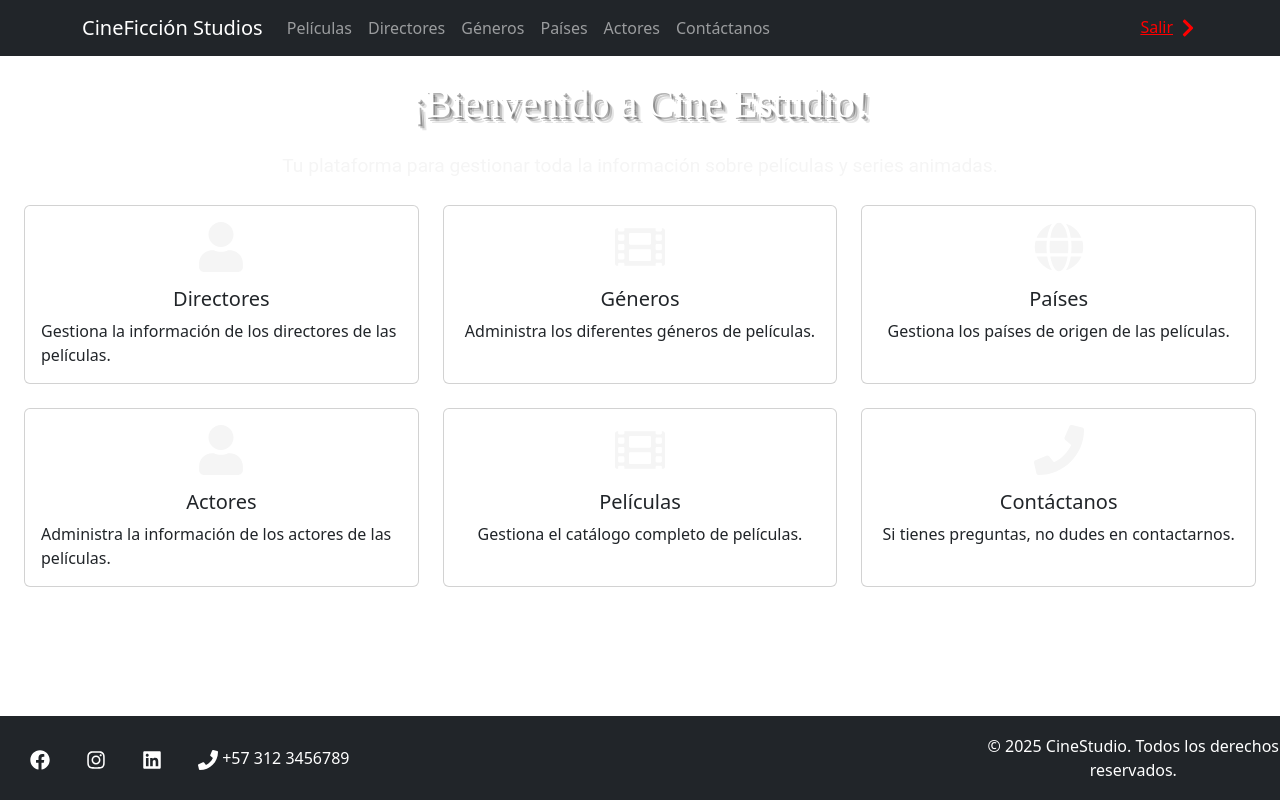
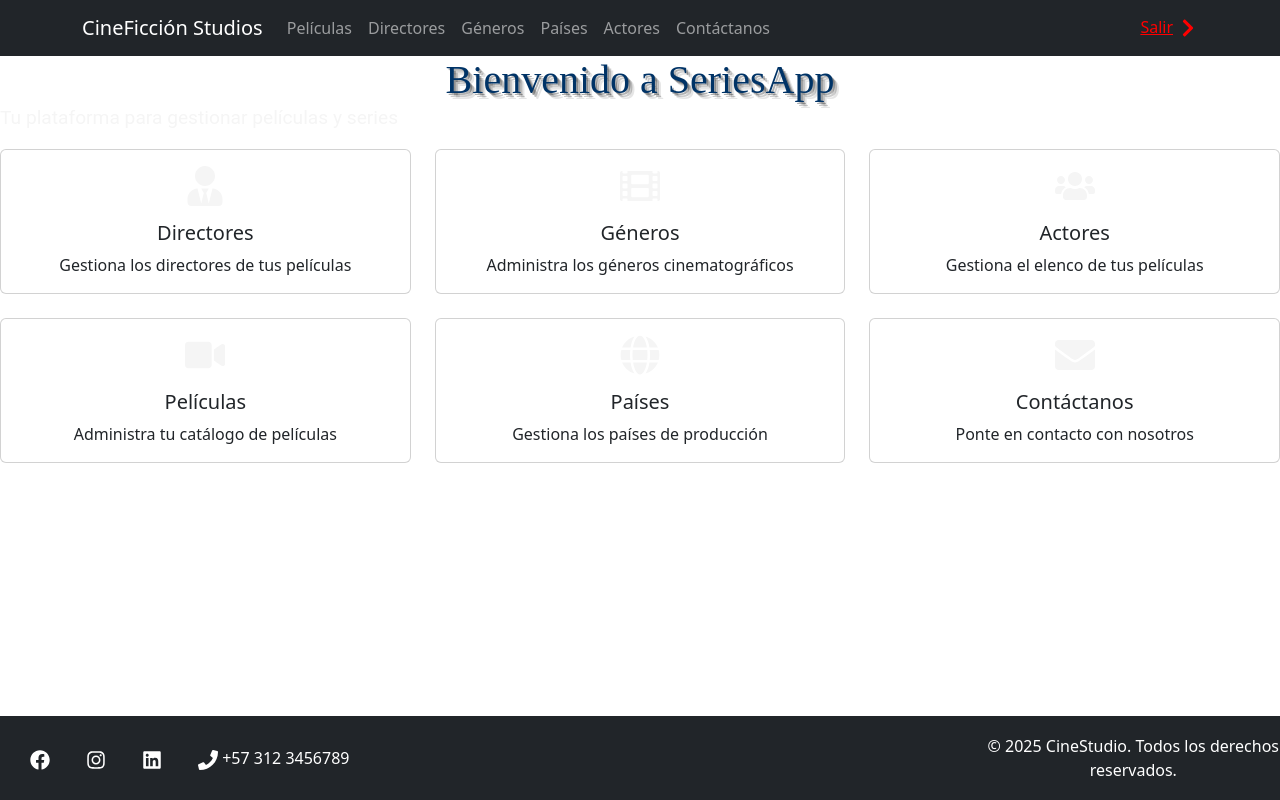
Before and after one commit to ValeriaAlarcon119/PruebaConocimiento, a React (Create React App) app: page /#/welcome in a window 1280 px wide. Built offline with nearby package versions, Linux system fonts and the light colour scheme; sample sign-in values are in the browser's storage.

Commit message:
Actualiza estilos de fondo y contraste en todas las páginas2

```diff
--- a/src/App.css
+++ b/src/App.css
@@ -71,12 +71,12 @@
 .table {
     width: 100%;
     margin-bottom: 0;
-    background-color: #003366;
-    color: #f5f5f5;
+    background-color: #ffffff;
+    color: #000000;
 }
 
 .table th {
-    background-color: #004080;
+    background-color: #003366;
     color: #f5f5f5;
     position: sticky;
     top: 0;
@@ -85,7 +85,7 @@
 
 .table td {
     vertical-align: middle;
-    color: #f5f5f5;
+    color: #000000;
 }
 
 .text-primary {
@@ -161,15 +161,15 @@
 }
 
 .card {
-    background-color: #003366; /* Mismo color del navbar */
-    color: #f5f5f5; /* Color blanco hueso */
+    background-color: #003366;
+    color: #f5f5f5;
     transition: all 0.3s ease;
     height: 100%;
 }
 
 .card:hover {
-    background-color: #004080; /* Un tono más claro al hacer hover */
-    transform: translateY(-2px);
+    background-color: #ffffff;
+    color: #000000;
 }
 
 .modal-body {
@@ -213,17 +213,17 @@
 }
 
 .welcome-title {
-    font-family: 'Pacifico', cursive; /* Cambia a la fuente de Google para el título */
-    color: #ffffff; /* Color del título */
-    font-size: 2.5rem; /* Tamaño de fuente más grande */
-    text-align: center; /* Asegúrate de que esté centrado */
+    font-family: 'Pacifico', cursive;
+    color: #003366;
+    font-size: 2.5rem;
+    text-align: center;
     position: relative;
-    display: block; /* Cambia a block para asegurar que ocupe todo el ancho */
-    margin: 0 auto; /* Asegura que el margen sea automático para centrar */
+    display: block;
+    margin: 0 auto;
     text-shadow:
         2px 2px 0 rgba(0, 0, 0, 0.3),
         4px 4px 0 rgba(0, 0, 0, 0.2),
-        6px 6px 0 rgba(0, 0, 0, 0.1); /* Sombra más pronunciada para el efecto 3D */
+        6px 6px 0 rgba(0, 0, 0, 0.1);
 }
 
 .welcome-description {
@@ -233,13 +233,13 @@
 }
 
 .icon {
-    color: #f5f5f5; /* Color blanco hueso */
+    color: #f5f5f5;
     transition: color 0.3s ease;
     margin-bottom: 15px;
 }
 
 .card:hover .icon {
-    color: #00bfff; /* Color azul claro al hacer hover */
+    color: #00bfff;
 }
 
 footer {
@@ -317,11 +317,17 @@ input:not(:placeholder-shown), select:not([value=""]), textarea:not(:placeholder
 
 /* Estilos específicos para las tarjetas de películas */
 .movie-card {
-    background-color: #003366;
-    color: #f5f5f5;
+    background-color: #ffffff;
+    color: #000000;
     height: 100%;
     display: flex;
     flex-direction: column;
+    transition: all 0.3s ease;
+}
+
+.movie-card:hover {
+    background-color: #003366;
+    color: #f5f5f5;
 }
 
 .movie-card .card-body {
@@ -331,12 +337,12 @@ input:not(:placeholder-shown), select:not([value=""]), textarea:not(:placeholder
 }
 
 .movie-card .movie-details {
-    margin: 5px 0; /* Reduce el espacio vertical entre detalles */
+    margin: 2px 0;
 }
 
 .movie-card .movie-synopsis {
     font-style: italic;
-    color: #cccccc;
+    color: inherit;
     margin-top: 10px;
 }
 
--- a/src/pages/Welcome.js
+++ b/src/pages/Welcome.js
@@ -1,72 +1,84 @@
 import React from 'react';
-import { Container, Row, Col, Card } from 'react-bootstrap';
+import { Card, Row, Col } from 'react-bootstrap';
 import { Link } from 'react-router-dom';
-import { FaUser, FaFilm, FaGlobe, FaPhone } from 'react-icons/fa'; // Importa los íconos
+import { FaUserTie, FaFilm, FaUsers, FaVideo, FaGlobe, FaEnvelope } from 'react-icons/fa';
+import '../App.css';
 
 const Welcome = () => {
     return (
-        <Container fluid className="mt-4 px-4">
-            <h1 className="text-center mb-4 welcome-title">¡Bienvenido a Cine Estudio!</h1>
-            <p className="text-center mb-4 welcome-description">
-                Tu plataforma para gestionar toda la información sobre películas y series animadas.
-            </p>
-            <Row className="justify-content-center">
-                <Col lg={4} md={6} className="mb-4">
-                    <Card as={Link} to="/directores" className="h-100 text-decoration-none">
-                        <Card.Body className="d-flex flex-column align-items-center">
-                            <FaUser size={50} className="icon" /> {/* Icono de personas para Directores */}
+        <div className="welcome-container">
+            <h1 className="welcome-title">Bienvenido a SeriesApp</h1>
+            <p className="welcome-description">Tu plataforma para gestionar películas y series</p>
+
+            <Row className="justify-content-center g-4">
+                <Col xs={12} sm={6} md={4}>
+                    <Link to="/directores" className="text-decoration-none">
+                        <Card className="card">
+                            <Card.Body className="text-center">
+                                <FaUserTie className="icon" size={40} />
                                 <Card.Title>Directores</Card.Title>
-                            <Card.Text>Gestiona la información de los directores de las películas.</Card.Text>
+                                <Card.Text>Gestiona los directores de tus películas</Card.Text>
                             </Card.Body>
                         </Card>
+                    </Link>
                 </Col>
-                <Col lg={4} md={6} className="mb-4">
-                    <Card as={Link} to="/generos" className="h-100 text-decoration-none">
-                        <Card.Body className="d-flex flex-column align-items-center">
-                            <FaFilm size={50} className="icon" /> {/* Icono de claqueta para Géneros */}
+                <Col xs={12} sm={6} md={4}>
+                    <Link to="/generos" className="text-decoration-none">
+                        <Card className="card">
+                            <Card.Body className="text-center">
+                                <FaFilm className="icon" size={40} />
                                 <Card.Title>Géneros</Card.Title>
-                            <Card.Text>Administra los diferentes géneros de películas.</Card.Text>
+                                <Card.Text>Administra los géneros cinematográficos</Card.Text>
                             </Card.Body>
                         </Card>
+                    </Link>
                 </Col>
-                <Col lg={4} md={6} className="mb-4">
-                    <Card as={Link} to="/paises" className="h-100 text-decoration-none">
-                        <Card.Body className="d-flex flex-column align-items-center">
-                            <FaGlobe size={50} className="icon" /> {/* Icono de globo terráqueo para Países */}
-                            <Card.Title>Países</Card.Title>
-                            <Card.Text>Gestiona los países de origen de las películas.</Card.Text>
+                <Col xs={12} sm={6} md={4}>
+                    <Link to="/actores" className="text-decoration-none">
+                        <Card className="card">
+                            <Card.Body className="text-center">
+                                <FaUsers className="icon" size={40} />
+                                <Card.Title>Actores</Card.Title>
+                                <Card.Text>Gestiona el elenco de tus películas</Card.Text>
                             </Card.Body>
                         </Card>
+                    </Link>
                 </Col>
-                <Col lg={4} md={6} className="mb-4">
-                    <Card as={Link} to="/actores" className="h-100 text-decoration-none">
-                        <Card.Body className="d-flex flex-column align-items-center">
-                            <FaUser size={50} className="icon" /> {/* Icono de personas para Actores */}
-                            <Card.Title>Actores</Card.Title>
-                            <Card.Text>Administra la información de los actores de las películas.</Card.Text>
+                <Col xs={12} sm={6} md={4}>
+                    <Link to="/peliculas" className="text-decoration-none">
+                        <Card className="card">
+                            <Card.Body className="text-center">
+                                <FaVideo className="icon" size={40} />
+                                <Card.Title>Películas</Card.Title>
+                                <Card.Text>Administra tu catálogo de películas</Card.Text>
                             </Card.Body>
                         </Card>
+                    </Link>
                 </Col>
-                <Col lg={4} md={6} className="mb-4">
-                    <Card as={Link} to="/peliculas" className="h-100 text-decoration-none">
-                        <Card.Body className="d-flex flex-column align-items-center">
-                            <FaFilm size={50} className="icon" /> {/* Icono de películas */}
-                            <Card.Title>Películas</Card.Title>
-                            <Card.Text>Gestiona el catálogo completo de películas.</Card.Text>
+                <Col xs={12} sm={6} md={4}>
+                    <Link to="/paises" className="text-decoration-none">
+                        <Card className="card">
+                            <Card.Body className="text-center">
+                                <FaGlobe className="icon" size={40} />
+                                <Card.Title>Países</Card.Title>
+                                <Card.Text>Gestiona los países de producción</Card.Text>
                             </Card.Body>
                         </Card>
+                    </Link>
                 </Col>
-                <Col lg={4} md={6} className="mb-4">
-                    <Card as={Link} to="/contacto" className="h-100 text-decoration-none">
-                        <Card.Body className="d-flex flex-column align-items-center">
-                            <FaPhone size={50} className="icon" /> {/* Icono de teléfono para Contacto */}
+                <Col xs={12} sm={6} md={4}>
+                    <Link to="/contacto" className="text-decoration-none">
+                        <Card className="card">
+                            <Card.Body className="text-center">
+                                <FaEnvelope className="icon" size={40} />
                                 <Card.Title>Contáctanos</Card.Title>
-                            <Card.Text>Si tienes preguntas, no dudes en contactarnos.</Card.Text>
+                                <Card.Text>Ponte en contacto con nosotros</Card.Text>
                             </Card.Body>
                         </Card>
+                    </Link>
                 </Col>
             </Row>
-        </Container>
+        </div>
     );
 };
 
```
Lines whose indentation alone changed are shown as unchanged.
